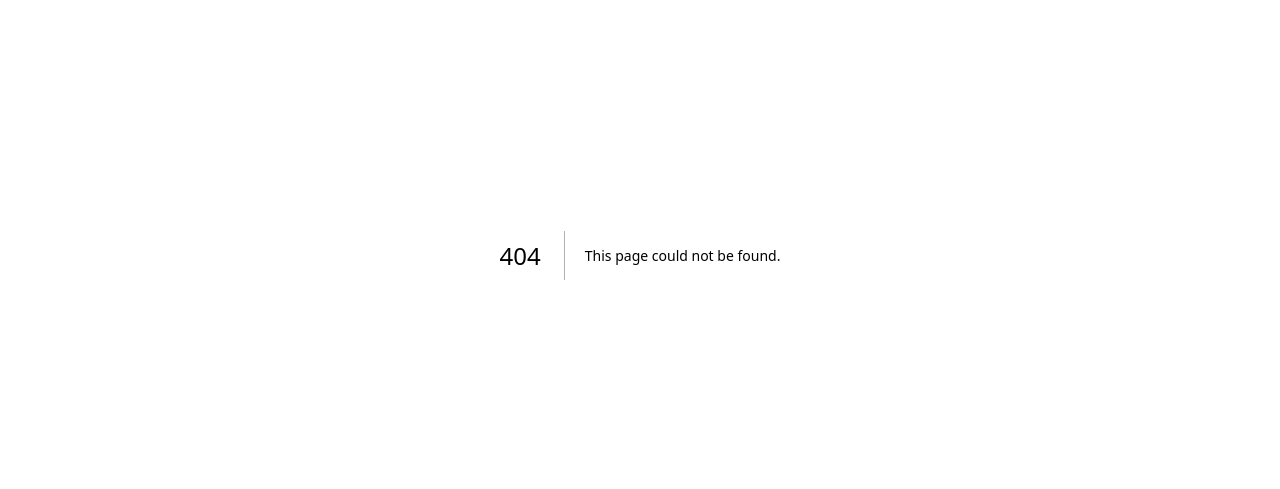
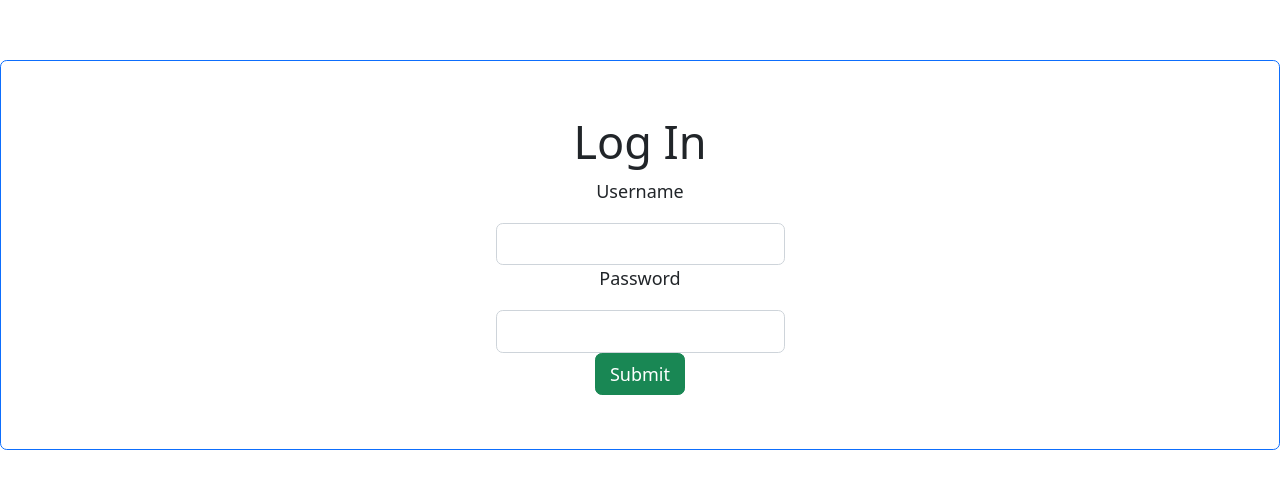
Before and after one commit to cjflorian/NextNodeERP, a Next.js app: page /login in a window 1280 px wide. Before the commit this address had no page. Shown: the part 145-634 px from the top of the page. Built offline with nearby package versions, Linux system fonts and the light colour scheme.

Commit message:
front end login ready to work

```diff
--- a/components/Table.js
+++ b/components/Table.js
@@ -2,7 +2,6 @@
 
 import { React,  useState  } from 'react'
 import { useTable, useFilters, useSortBy } from "react-table";
-import { FontAwesomeIcon } from '@fortawesome/react-fontawesome'
 
 export default function Table({ columns, data }) {
 
--- /dev/null
+++ b/components/models/login.js
@@ -0,0 +1,4 @@
+export const login ={
+    user: '',
+    password: ''
+}
--- /dev/null
+++ b/pages/login.js
@@ -0,0 +1,70 @@
+import Link from 'next/link';
+import Head from 'next/head';
+import Layout from '../components/layout'
+import { useEffect, useState, useMemo  } from 'react'
+import Table from "../components/Table";
+import Button from 'react-bootstrap/Button';
+import Modal from 'react-bootstrap/Modal';
+import actions from "../components/Actions";
+import  { SwalertOk, SwalertError, SwalertConfirmDelete }  from "../components/utils/Utils";
+import _axios from '../components/AxiosInstance';
+const endPoint = '/api/user'
+const Login = require('../components/models/login');
+
+export default function Users() {
+
+
+  const [username, setUserName] = useState();
+  const [password, setPassword] = useState();
+
+  const handleSubmit = (event) => {
+    event.preventDefault();
+    Login.user = event.target[1].value;
+    Login.password = event.target[2].value;
+
+    console.log(Login)
+      if(validatedata(User))
+      {
+        LoginUser(login)
+      }
+      else
+      SwalertError('Error in credentials')
+    }
+
+    const validatedata = (model) => {
+        if(model.name !== '' && model.password !==''){
+         return true;
+        }
+        else
+         return false;
+     }
+
+     const LoginUser = (model) => {
+        SwalertOk('Validating credentials')
+     }
+
+
+
+    return(
+        <div className="m-0 vh-100 row justify-content-center align-items-center">
+            <div className="co-auto bt-danger p-5 text-center border border-primary rounded">
+            <h1>Log In</h1>
+            <form>
+            <label>
+                <p>Username</p>
+                <input className='form-control' type="text" onChange={e => setUserName(e.target.value)} />
+            </label>
+            <br></br>
+            <label>
+                <p>Password</p>
+                <input className='form-control' type="password" onChange={e => setPassword(e.target.value)} />
+            </label>
+            <div>
+                <button type="submit" className='btn btn-success'>Submit</button>
+            </div>
+            </form>
+        </div>
+        </div>
+
+    )
+  }
```
Also changed, not shown: 1 other file (tests, documents, lock files or other folders).
